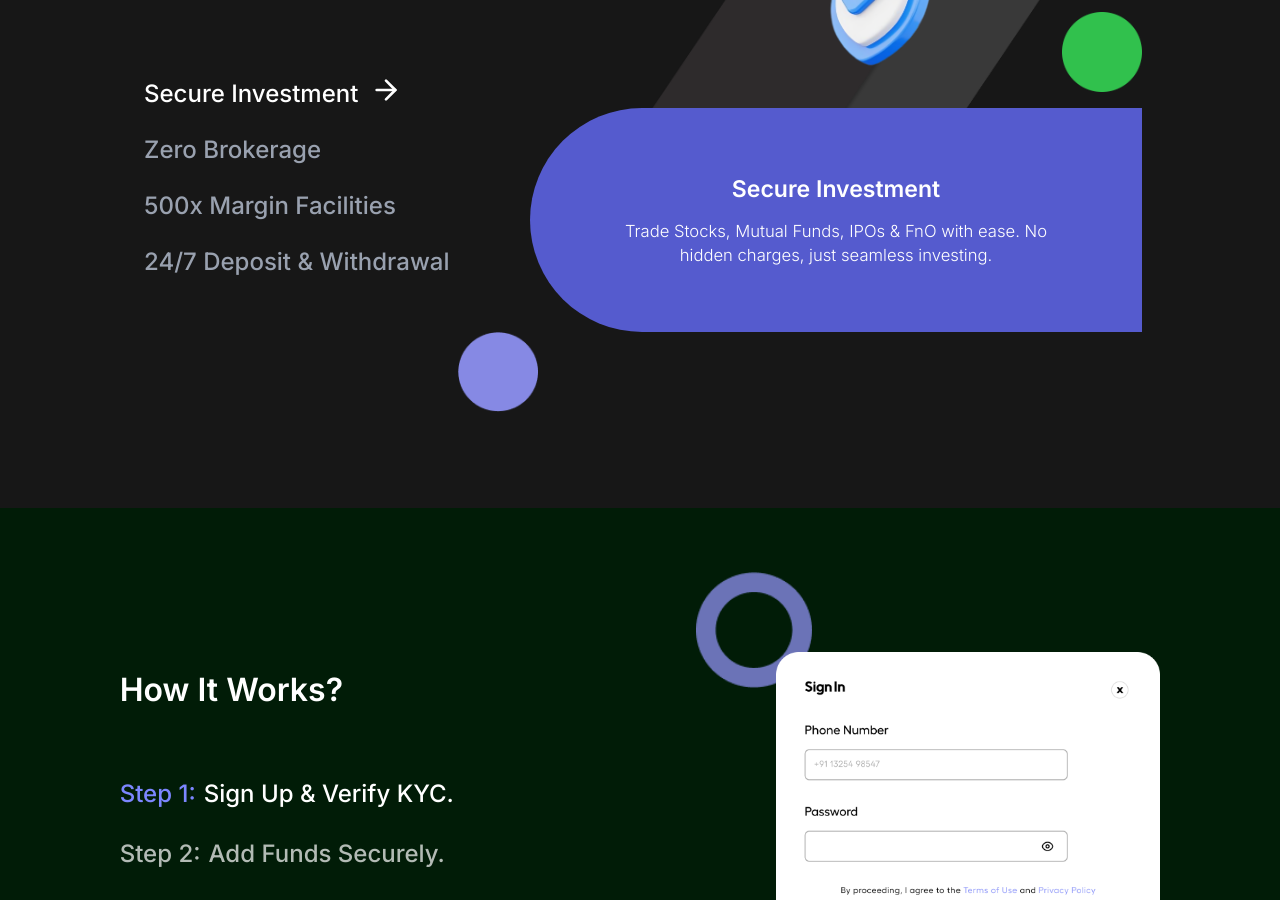
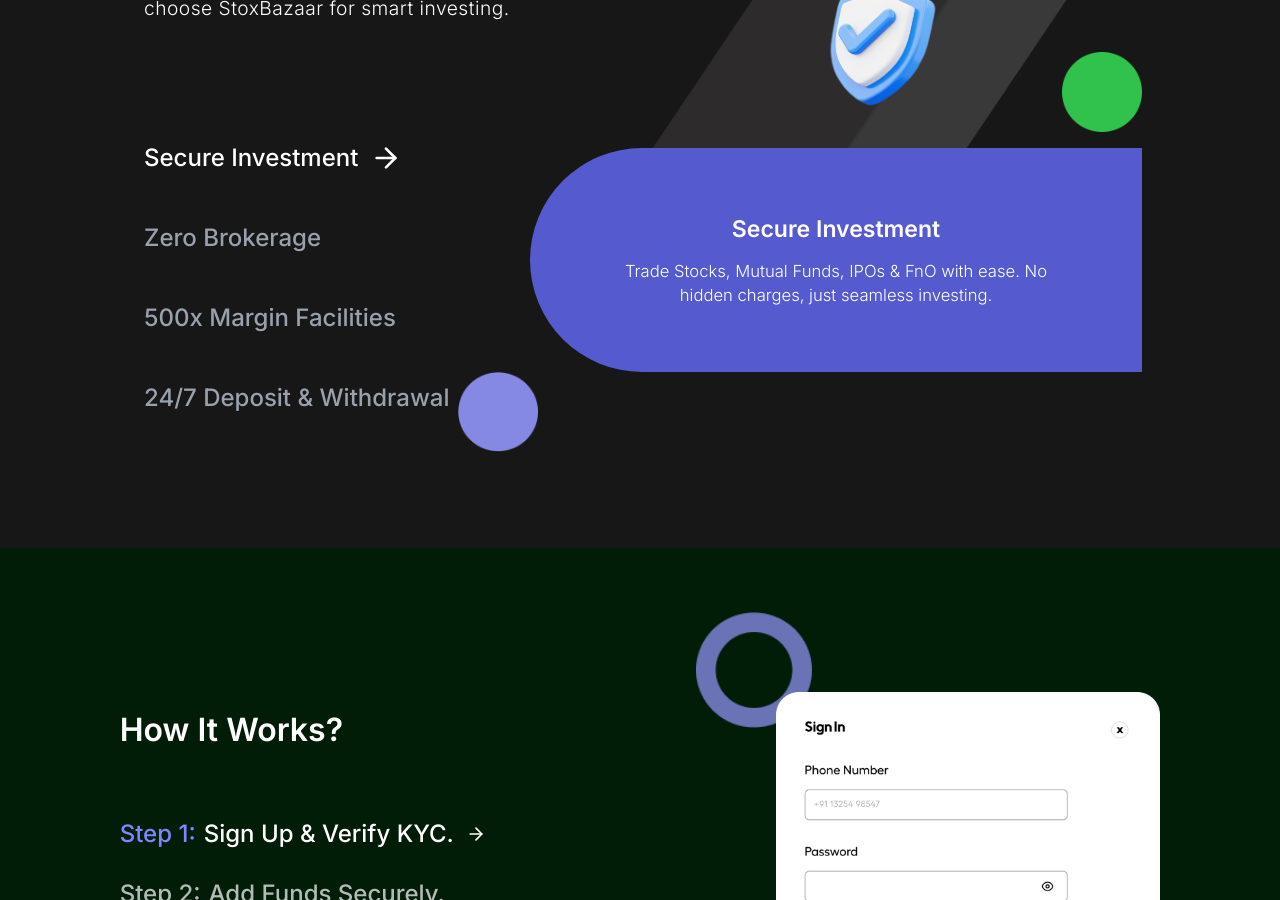
Before and after one commit to RISHIRAJ-BHATTACHARJEE/stoxbazzar, a React (Vite) app: page / in a window 1280 px wide. Shown: the part 1619-2519 px from the top of the page. Built offline with nearby package versions, Linux system fonts and the light colour scheme.

Commit message:
Refined Code

```diff
--- a/src/components/ui/accordion.jsx
+++ b/src/components/ui/accordion.jsx
@@ -52,7 +52,7 @@
   return (
     (<AccordionPrimitive.Content
       data-slot="accordion-content"
-      className="data-[state=closed]:animate-accordion-up data-[state=open]:animate-accordion-down overflow-hidden text-sm lg:text-lg"
+      className="data-[state=closed]:animate-accordion-up text-zinc-500 data-[state=open]:animate-accordion-down overflow-hidden text-sm lg:text-lg"
       {...props}>
       <div className={cn("pt-0 pb-4", className)}>{children}</div>
     </AccordionPrimitive.Content>)
--- a/src/sections/FaqSection.jsx
+++ b/src/sections/FaqSection.jsx
@@ -21,7 +21,7 @@
 
 const FaqSection = () => {
   return (
-    <section id="faq" className="text-black flex flex-col lg:flex-row items-center justify-between lg:justify-evenly p-8 gap-10 lg:h-[150vh] xl:h-[140vh] xl:-mt-[16vw]">
+    <section id="faq" className="text-black flex flex-col lg:flex-row items-center justify-between lg:justify-evenly p-8 gap-10">
       {/* Left Section: Header & Illustration */}
       <div className="flex flex-col items-center lg:items-start text-center lg:text-left gap-6 lg:max-w-xl">
         <h2 className="font-semibold text-[9vw] lg:text-[3vw]">
@@ -41,13 +41,13 @@
       {/* Right Section: FAQ Accordion */}
       <div className="w-full lg:w-[50%] px-1 py-2 flex flex-col gap-6">
         {/* Desktop-only help text above accordion */}
-        <div className="hidden lg:block lg:mt-[24vw] xl:mt-[18vw]">{faqHelpText}</div>
+        <div className="hidden lg:block lg:mt-[12vw] xl:mt-[6vw]">{faqHelpText}</div>
 
         <Accordion type="single" collapsible>
           {faqData.map(({ id, question, answer }) => (
             <AccordionItem key={id} value={id}>
               <AccordionTrigger>{question}</AccordionTrigger>
-              <AccordionContent className="pl-5 pt-2">
+              <AccordionContent className="pl-4 pt-2 text-[1.2vw]">
                 {answer}
               </AccordionContent>
             </AccordionItem>
--- a/src/sections/HeroSection.jsx
+++ b/src/sections/HeroSection.jsx
@@ -4,7 +4,7 @@
 
 const HeroSection = () => {
   return (
-    <div className="pb-20 lg:pt-8 lg:pb-0 lg:max-h-screen max-w-[100vw] bg-gradient-to-b from-[#0A0B1D] to-[#05330E] lg:bg-[linear-gradient(110deg,_#000000_50%,_#05330E_100%)]">
+    <div className="pb-20 lg:pt-8 lg:pb-10 lg:max-h-screen max-w-[100vw] bg-gradient-to-b from-[#0A0B1D] to-[#05330E] lg:bg-[linear-gradient(110deg,_#000000_50%,_#05330E_100%)]">
       <img
         src="/particles.png"
         alt=""
@@ -97,7 +97,7 @@
           <img
             src="lg-bar-2.png"
             alt=""
-            className="hidden lg:block absolute bottom-0 left-0 w-[40vw] z-0"
+            className="hidden lg:block absolute -bottom-10 left-0 w-[40vw] z-0"
           />
 
           {/* Blue ellipse - top right overlapping bar-1 */}
--- a/src/sections/HowItWorksSection.jsx
+++ b/src/sections/HowItWorksSection.jsx
@@ -1,3 +1,4 @@
+import { ArrowRight } from "lucide-react";
 import { useState } from "react";
 
 const steps = [
@@ -63,7 +64,7 @@
             <p
               key={index}
               onClick={() => setActiveStep(index)}
-              className={`cursor-pointer lg:text-2xl lg:font-medium lg:my-1 ${
+              className={`cursor-pointer lg:text-2xl lg:font-medium lg:my-1 flex items-center ${
                 isActive ? "text-white" : "text-white/70"
               }`}
             >
@@ -75,6 +76,7 @@
                 Step {index + 1}:
               </span>
               {step.text}
+              {isActive && <ArrowRight size={32} className="lg:ml-3 w-5"/>}
             </p>
           );
         })}
--- a/src/sections/ReadMoreSection.jsx
+++ b/src/sections/ReadMoreSection.jsx
@@ -34,7 +34,7 @@
   const current = data.find((item) => item.title === selected);
 
   return (
-    <div className="bg-[#171717] max-w-[100vw] flex flex-col justify-between gap-8 p-8 relative overflow-hidden lg:min-h-[90vh] lg:flex-row lg:items-center lg:px-16 lg:pt-12">
+    <div className="bg-[#171717] max-w-[100vw] flex flex-col justify-between gap-8 p-8 relative overflow-hidden lg:min-h-[90vh] lg:flex-row lg:items-center lg:px-16 lg:pt-12 ">
       {/* Desktop Rectangles - Fixed to top */}
       <div className="hidden lg:block absolute top-0 right-0 w-full h-full overflow-hidden z-0">
         <img
@@ -130,13 +130,13 @@
           {data.map((item) => (
             <div
               key={item.title}
-              className={`flex text-2xl gap-3 items-center cursor-pointer ${
+              className={`flex  text-2xl gap-3 items-center cursor-pointer ${
                 selected === item.title ? "text-white" : "text-gray-400"
               }`}
               onClick={() => setSelected(item.title)}
             >
-              <h2 className="text-md lg:pt-2">{item.title}</h2>
-              {selected === item.title && <ArrowRight size={32} />}
+              <h2 className="text-md lg:mt-8 ">{item.title}</h2>
+              {selected === item.title && <ArrowRight size={32} className="mt-8"/>}
             </div>
           ))}
         </div>
--- a/src/sections/TestimonialsSection.jsx
+++ b/src/sections/TestimonialsSection.jsx
@@ -91,7 +91,7 @@
 
       <div
         ref={carouselRef}
-        className="flex gap-4 overflow-x-auto overflow-y-hidden scroll-smooth snap-x snap-mandatory lg:overflow-x-hidden"
+        className="flex overflow-x-auto overflow-y-hidden scroll-smooth snap-x snap-mandatory lg:overflow-x-hidden lg:mx-6"
       >
         {testimonials.map((item, idx) => (
           <div
```
